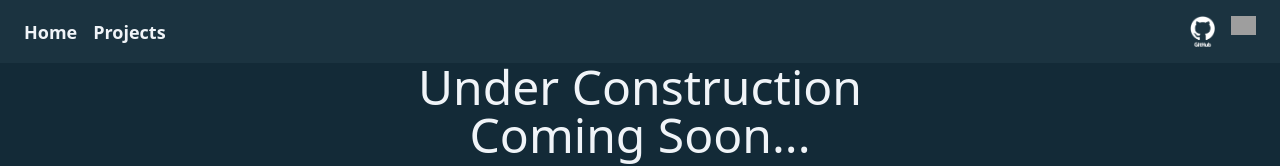
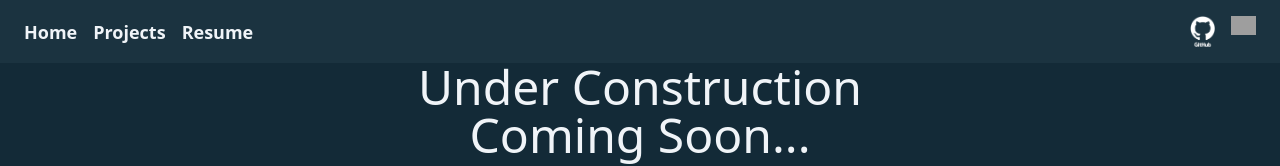
Before and after one commit to bwjsoftware/web, a Vue app: page /projects in a window 1280 px wide. Shown: the top 166 px of the page. Built offline with nearby package versions, Linux system fonts and the light colour scheme; grey boxes are pictures that could not be loaded.

Commit message:
Added Resume link to pdf

```diff
--- a/src/components/navbar.vue
+++ b/src/components/navbar.vue
@@ -13,6 +13,7 @@
 			<div>
 				<RouterLink to="/" class="px-2 text-tertiary text-lg font-semibold">Home</RouterLink>
 				<RouterLink to="/projects" class="px-2 text-tertiary text-lg font-semibold">Projects</RouterLink>
+				<a href="/resume.pdf" target="_blank" rel="noopener noreferrer" class="px-2 text-tertiary text-lg font-semibold">Resume</a>
 			</div>
 			<div class="flex float-right">
 				<a href="https://github.com/bwjsoftware" target="_blank" rel="noopener noreferrer" class="px-2">
```
Also changed, not shown: 2 other files (tests, documents, lock files or other folders).
